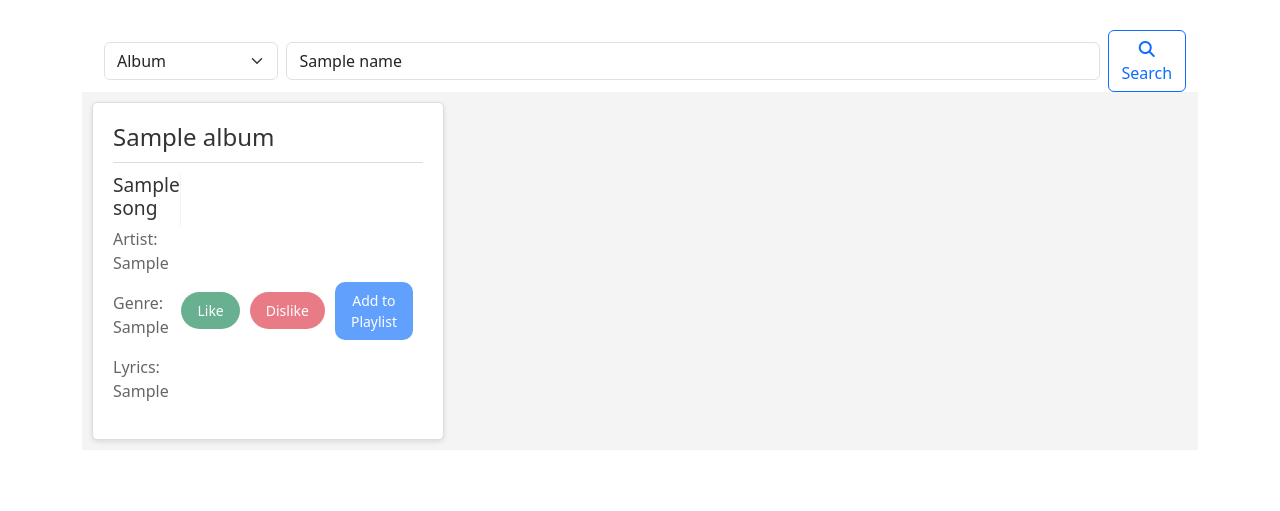
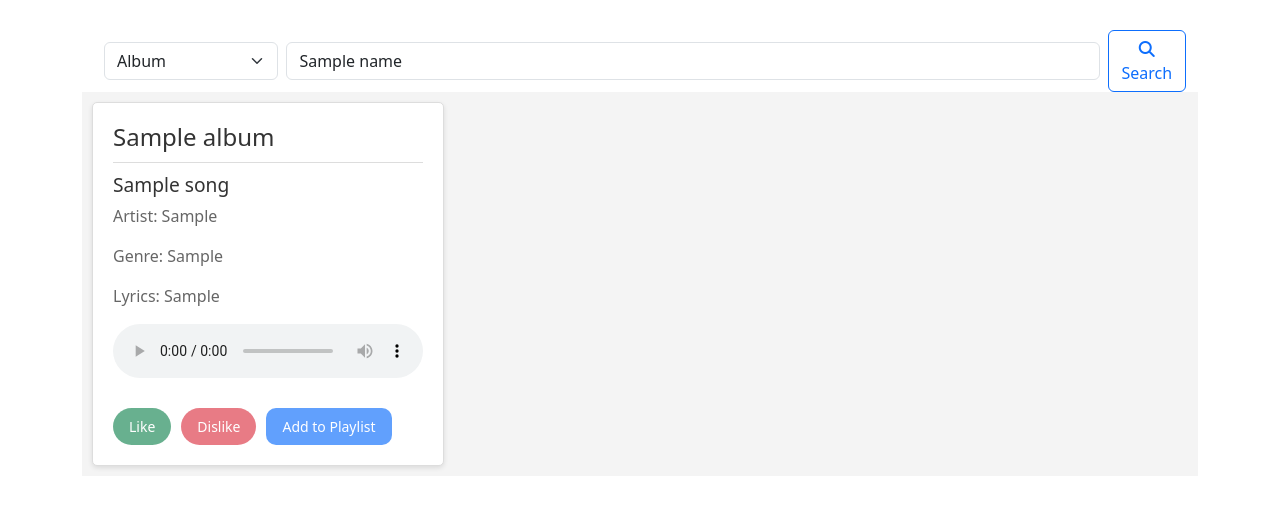
Before and after one commit to Orange443/Music-Streaming-App-MAD---I, a Flask app: template templates/index.html in a window 1280 px wide. Shown: the part 56-567 px from the top of the page. Run offline with Flask 3, Linux system fonts and the light colour scheme; tables that the repository leaves empty hold one stand-in row (values such as "Sample post"); the template is opened without the code that fills it: values that come from a table or form of the project are taken from there, most other values are stand-ins (such as "Sample title", 1, 10 or a date in 2020).

Commit message:
changes in homepage card layout

```diff
--- a/templates/index.html
+++ b/templates/index.html
@@ -12,15 +12,14 @@
             <h3>{{ album.title }}</h3>
             <div class="song-list">
                 {% for song in album.songs %}
-                    <div class="song">
+                    <div class="song flex-column">
                         <div class="song-info">
                             <h4>{{ song.title }}</h4>
                             <p>Artist: {{ song.artist }}</p>
                             <p>Genre: {{ song.genre }}</p>
-                            <p>Lyrics: {{ song.lyrics }}</p>
+                            <p class="text-truncate" >Lyrics: {{ song.lyrics }}</p>
                         </div>
-                        <audio controls>
-                            <source src="{% if song.filename %}{{ url_for('uploads', filename='uploads/' + song.filename) }}{% endif %}" type="audio/mpeg">
+                        <audio src="/uploads/{{ song.filename }}" controls>
                             Your browser does not support the audio element.
                         </audio>
                         <div class="button-container">
```
